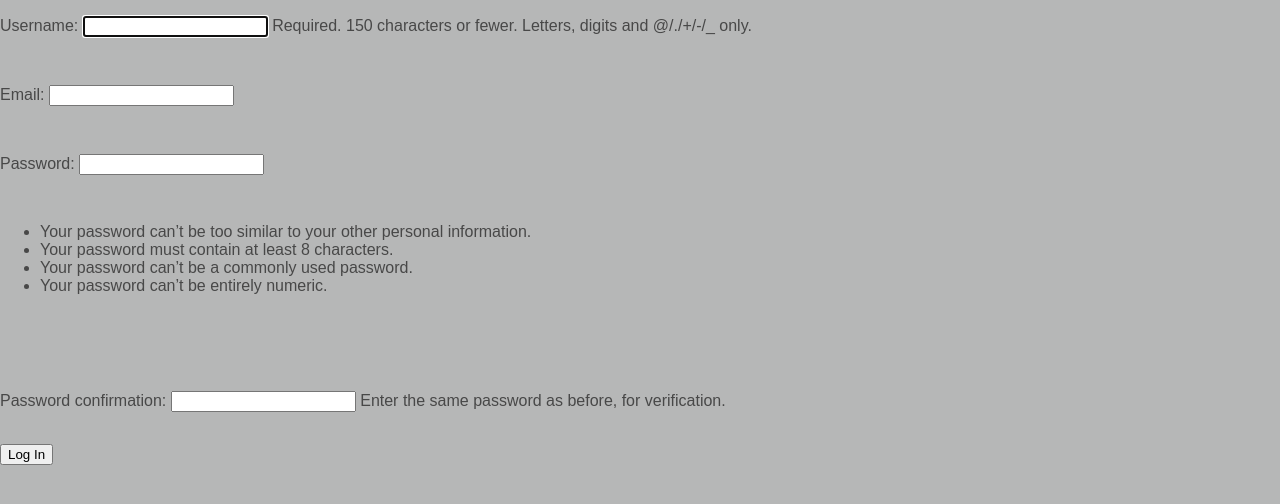
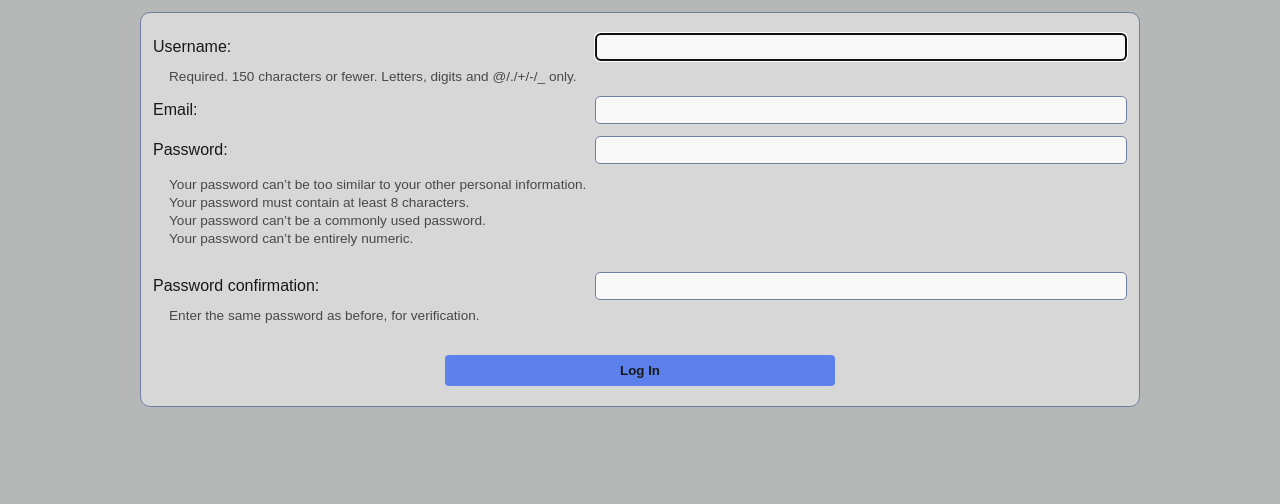
Before and after one commit to Seth-Browning/CSC321-Final, a Django app: template app/accounts/templates/accounts/login.html in a window 1280 px wide. Shown: the part 74-578 px from the top of the page. Run offline with Django 5.2, Linux system fonts and the light colour scheme; the template is opened without the code that fills it: values that come from a table or form of the project are taken from there, others are empty.

Commit message:
Changed the styles for the login page to be legible.

```diff
--- a/app/accounts/static/accounts/css/login.css
+++ b/app/accounts/static/accounts/css/login.css
@@ -1,84 +1,73 @@
-#login-container {
-    position: absolute;
-    top: 50%;
-    left: 50%;
-    transform: translate(-50%, -50%);
-    width: clamp(200px, 50%, 600px);
+form {
+    width: 90%;
+    max-width: 1000px;
+    margin: var(--spacing-s) auto;
     background: var(--bg);
-    padding: var(--spacing-xl);
-    border-radius: 20px;
+    border-radius: 10px;
+    border: var(--border);
+    display: flex;
+    flex-direction: column;
+    gap: var(--spacing-s);
+    padding: var(--spacing-l) var(--spacing-s);
 }
 
-form {
+form p {
+    margin: 0;
     display: flex;
-    flex-direction: column;
-    flex-wrap: none;
-    justify-content: flex-start;
-    align-items: flex-start;
-    gap: var(--spacing-m);
+    flex-direction: row;
+    gap: var(--spacing-xs);
+    align-items: center;
+    height: max-content;
+    flex-wrap:wrap;
+    width: 100%;
+    justify-content: space-between;
 }
 
-form h1 {
+form p > label {
     color: var(--text);
-    font-weight: bold;
-    align-self: center;
-    font-size: 3em;
-    margin-top: 0;
-    margin-bottom: var(--spacing-m);
+    flex: 40%;
 }
 
-.input-line {
-    width: 100%;
-    display: flex;
-    flex-direction: row;
-    justify-content: flex-start;
-    align-content: center;
-    flex-wrap: none;
-    gap: var(--spacing-xxs);
+form p > input[type="text"],
+form p > input[type="email"],
+form p > input[type="password"] {
+    font-family: var(--ff);
+    background: var(--bg-light);
+    border-radius: 5px;
+    border: var(--border);
+    color: var(--text);
+    font-size: 1rem;
+    padding: var(--spacing-xxs);
+    margin: 0;
+    flex: 50%;
 }
 
-.form-text {
-    display: inline;
-    margin: 0;
-    align-self: center;
-    font-weight: bold;
+form p > input[type="text"]::after {
+    content: "<br>";
+    white-space: pre;
 }
 
-.form-input {
-    flex: 1 0 auto;
-    border: 1px var(--bg-dark) solid;
-    background: var(--bg-light);
-    outline: none;
-    font-size: 1rem;
-    color: var(--text);
-    padding: 3px 4px;
+form p > .helptext {
+    overflow-wrap: break-word;
+    text-align: center;
+    font-size: 0.85rem;
+    padding-left: var(--spacing-m);
 }
 
-input[type="text"], input[type="password"] {
-    font-family: var(--ff);
-    color: var(--text);
+form > ul {
+    list-style-type: none;
+    margin: 0;
+    padding-left: var(--spacing-m);
+    font-size: 0.85rem;
+    line-height: 1.125rem;
 }
 
-input[type="checkbox"] {
-    accent-color: var(--primary);
-    background: var(--bg-light);
+#id_password1_helptext {
+    display: none;
 }
 
-input[type="checkbox"]:hover {
-    cursor: pointer;
-
+#form-submit {
+    width: 40%;
+    align-self: center;
+    margin-top: var(--spacing-l);
 }
-
-#submit-login {
-    align-self: center;
-    margin-top: var(--spacing-xs);
-}
-
-.help-line {
-    margin-top: var(--spacing-xxl);
-    text-align: center;
-}
-
-a {
-    color: var(--secondary);
-}
--- a/app/accounts/static/accounts/js/login.js
+++ /dev/null
@@ -1,14 +0,0 @@
-const loginForm = document.getElementById('login-form');
-
-loginForm.addEventListener('submit', e => {
-    e.preventDefault();
-
-    const username = document.getElementById('username-input').value.trim();
-    console.log(username);
-
-    // This should be done only in debug mode and should NEVER grant the user
-    // privaleged authority
-    localStorage.setItem('loggedInUser', username);
-
-    window.location.href = 'home.html'
-})
--- a/app/accounts/templates/accounts/login.html
+++ b/app/accounts/templates/accounts/login.html
@@ -25,7 +25,8 @@
     <form method="post">
         {% csrf_token %}
         {{ form.as_p }}
-        <button type="submit">Log In</button>
+
+        <button type="submit" class="primary-button" id="form-submit">Log In</button>
     </form>
 
 </body>
```
